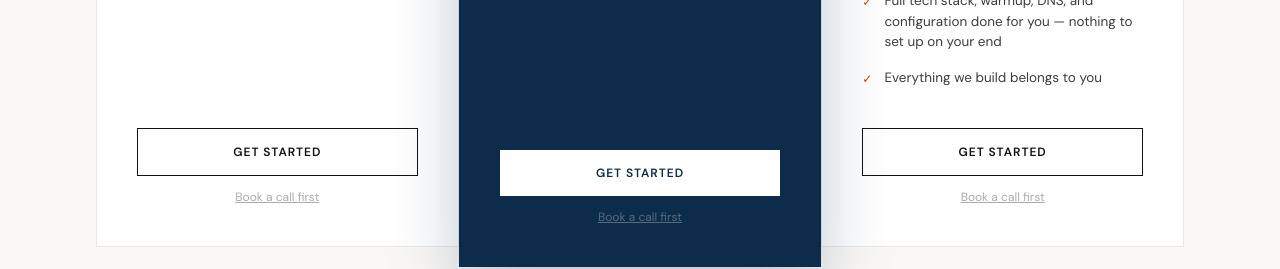
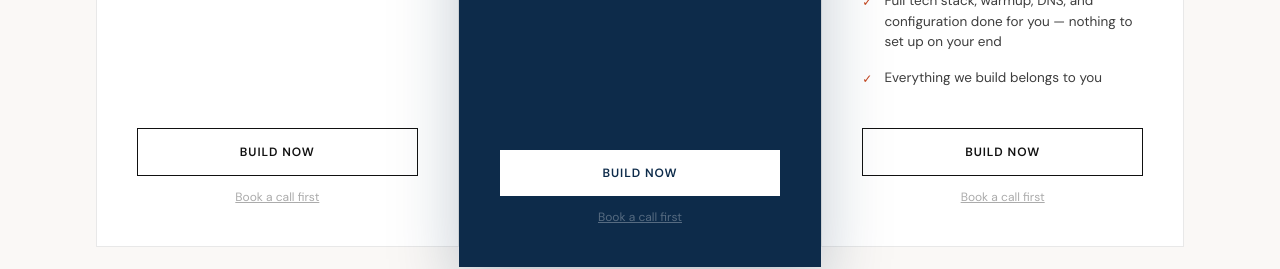
Before and after one commit to jaexochill2-code/scalesteady-engineers, a Next.js app: page / in a window 1280 px wide. Shown: the part 5120-5389 px from the top of the page. Built offline with nearby package versions, Linux system fonts and the light colour scheme.

Commit message:
pricing: Get started -> Build now on all three CTAs

```diff
--- a/src/app/page.tsx
+++ b/src/app/page.tsx
@@ -679,7 +679,7 @@ export default function Home() {
                   className="font-sans font-semibold text-center"
                   style={{ fontSize: "12px", letterSpacing: "0.08em", textTransform: "uppercase", color: "#111111", border: "1px solid #111111", padding: "14px 24px", display: "block" }}
                 >
-                  Get started
+                  Build now
                 </a>
                 <a
                   href="/contact"
@@ -742,7 +742,7 @@ export default function Home() {
                   className="font-sans font-semibold text-center"
                   style={{ fontSize: "12px", letterSpacing: "0.08em", textTransform: "uppercase", color: "#0D2B4A", background: "#FFFFFF", padding: "14px 24px", display: "block" }}
                 >
-                  Get started
+                  Build now
                 </a>
                 <a
                   href="/contact"
@@ -794,7 +794,7 @@ export default function Home() {
                   className="font-sans font-semibold text-center"
                   style={{ fontSize: "12px", letterSpacing: "0.08em", textTransform: "uppercase", color: "#111111", border: "1px solid #111111", padding: "14px 24px", display: "block" }}
                 >
-                  Get started
+                  Build now
                 </a>
                 <a
                   href="/contact"
```
Also changed, not shown: footer_email.png (added).
